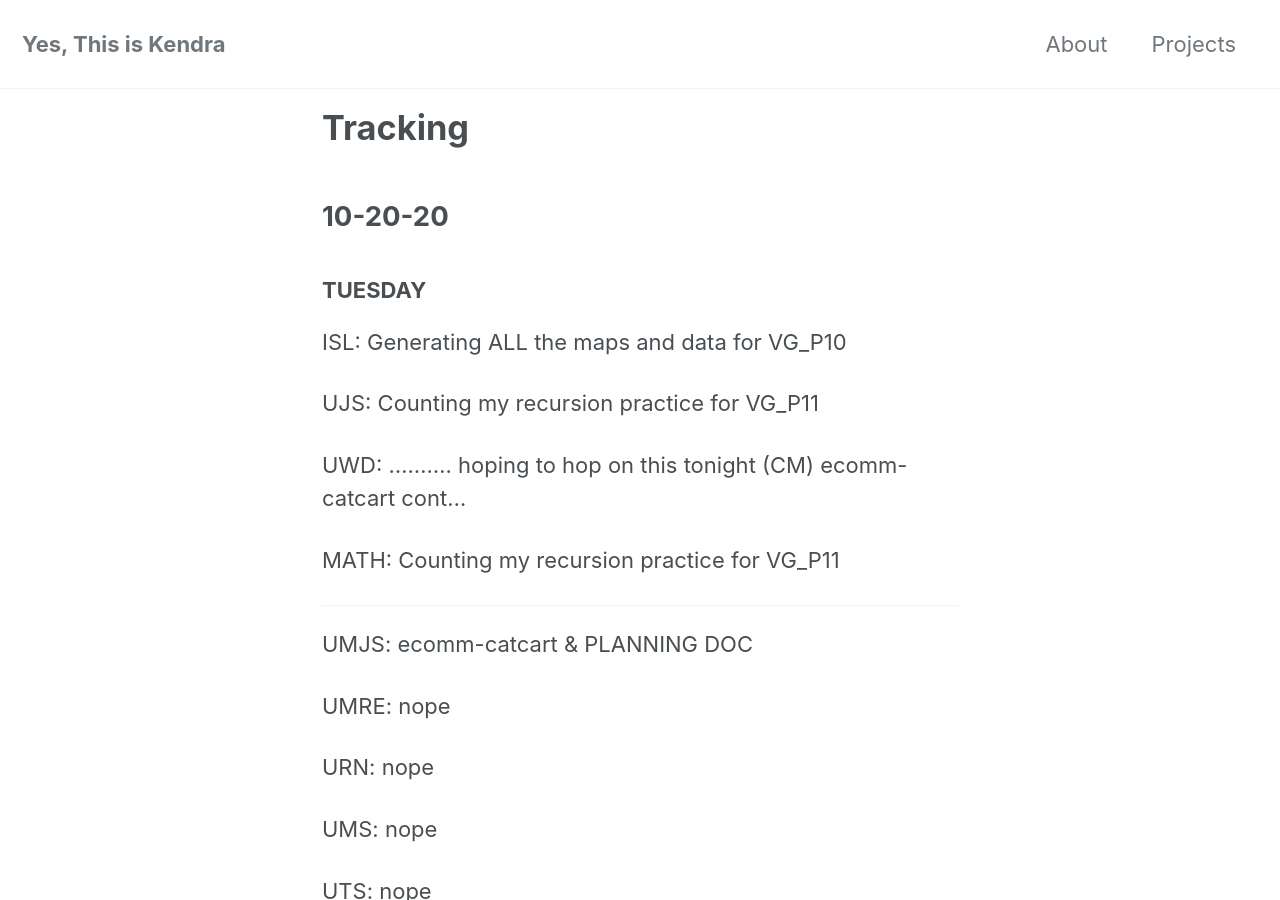
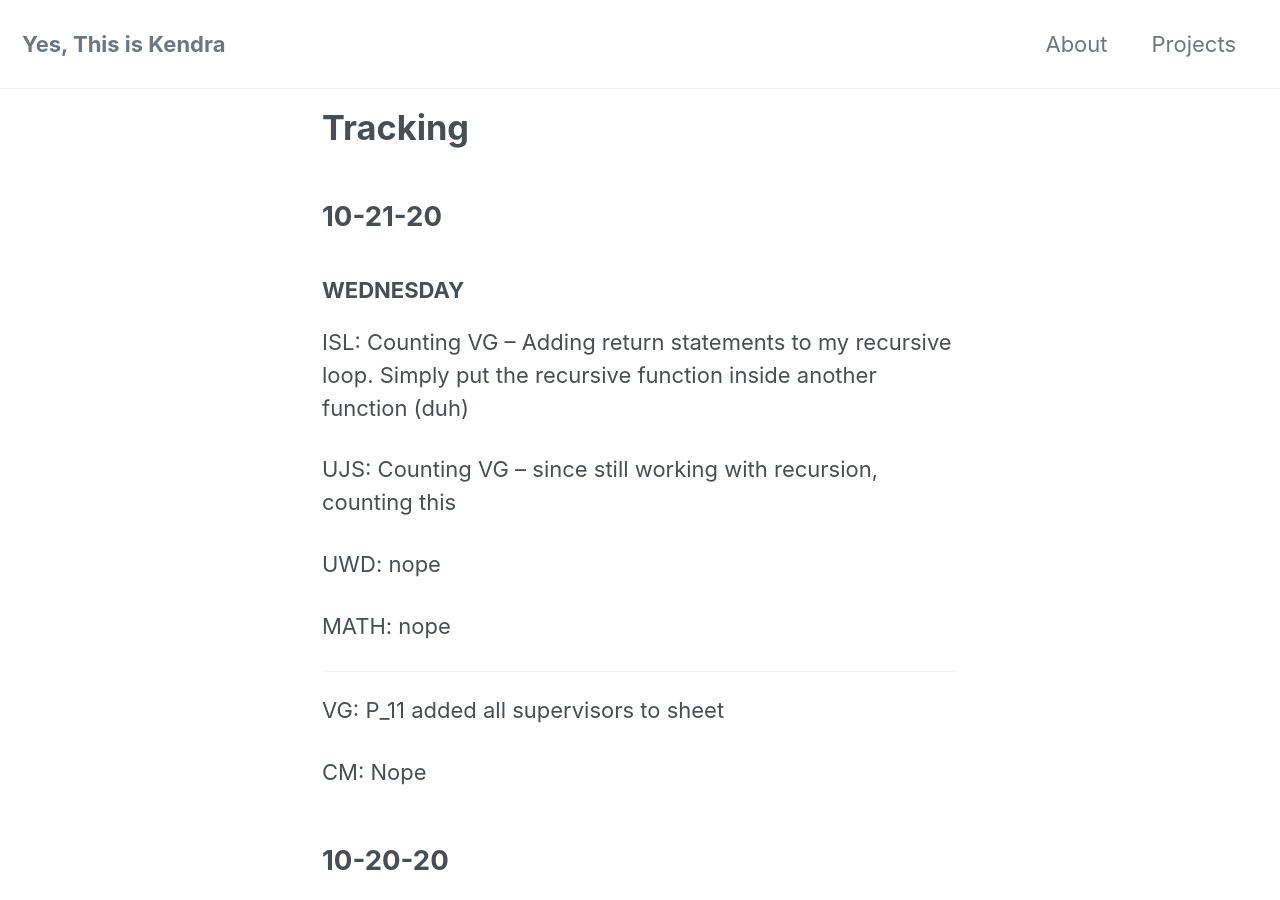
Before and after one commit to yesthisiskendra/yesthisiskendra.github.io, a Jekyll site: the page built from _pages/tracking.md, in a window 1280 px wide and 900 px high. Built offline with Jekyll 4.4.1, drawn with Linux system fonts in a browser that asks for light colours; cached includes are drawn as plain includes; nearby versions of some CDN libraries.

Commit message:
Add tracking

```diff
--- a/_pages/tracking.md
+++ b/_pages/tracking.md
@@ -3,6 +3,26 @@ layout: home
 title: "Tracking"
 permalink: /tracking/
 ---
+
+
+## 10-21-20
+
+### WEDNESDAY
+
+ISL: Counting VG -- Adding return statements to my recursive loop. Simply put the recursive function inside another function (duh)
+
+UJS: Counting VG -- since still working with recursion, counting this
+
+UWD: nope
+
+MATH: nope
+
+---
+
+VG: P_11 added all supervisors to sheet
+
+CM: Nope
+
 ## 10-20-20
 
 ### TUESDAY
```
